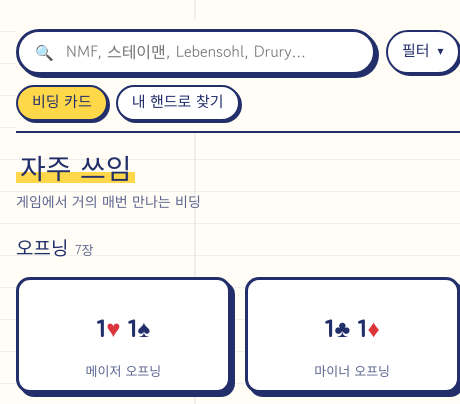
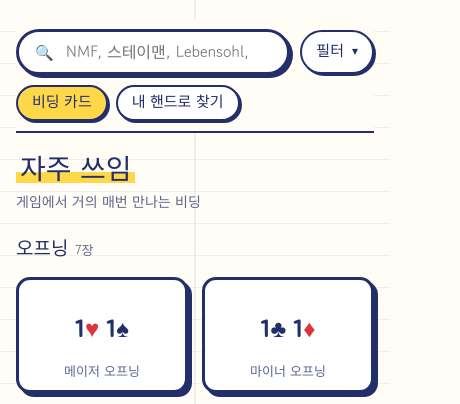
Before and after one commit to yomybomy/tokbidding, a plain HTML site: page index.html in a window 390 px wide. Shown: the part 128-532 px from the top of the page, 460 px wide, since content can reach past the window. Drawn offline with Linux system fonts and the light colour scheme.

Commit message:
Fix horizontal overflow on narrow phones; expand work notes
- Keep the page grid within the screen width (no sideways shift at 320px or with large text)
- Bump offline cache to tok-v2
- CLAUDE.md: list of [윤윤] worksheets, C-group details, new-PC steps

Co-Authored-By: Claude Opus 5.5 <noreply@anthropic.com>

```diff
--- a/index.html
+++ b/index.html
@@ -16,7 +16,8 @@
 <style>
 /* 기본 리셋 (이전 Claude 뷰어가 넣어 주던 것) */
 :root { padding-top: env(safe-area-inset-top, 0px); padding-bottom: env(safe-area-inset-bottom, 0px); }
-html { -webkit-text-size-adjust: 100%; }
+html { -webkit-text-size-adjust: 100%; overflow-x: hidden; }
+@supports (overflow: clip) { html { overflow-x: clip; } }
 img { max-width: 100%; }
 [hidden] { display: none !important; }
 </style>
@@ -62,6 +63,7 @@ button { font: inherit; color: inherit; }
 :focus-visible { outline: 3px solid var(--hl); outline-offset: 3px; }
 
 .wrap {
+  grid-template-columns: minmax(0, 1fr);
   max-width: 1180px; margin: 0 auto;
   padding-block: 28px 64px;
   padding-left: max(16px, env(safe-area-inset-left, 0px));
@@ -93,7 +95,7 @@ h1 {
   box-shadow: 4px 4px 0 var(--ink); padding: 8px 18px;
 }
 .search input {
-  flex: 1; min-width: 0; border: 0; background: none; outline: none;
+  flex: 1; min-width: 0; width: 100%; border: 0; background: none; outline: none;
   font: inherit; font-size: 16px; color: var(--ink);
 }
 .search:focus-within { box-shadow: 4px 4px 0 var(--hl), 4px 4px 0 3px var(--ink); }
--- a/sw.js
+++ b/sw.js
@@ -1,6 +1,6 @@
 /* 톡톡 비딩 오프라인 저장
    사이트를 고칠 때마다 VERSION 숫자를 올리면, 다음 실행 때 새 버전이 저장돼요. */
-const VERSION = "tok-v1";
+const VERSION = "tok-v2";
 const CORE = [
   "./",
   "./index.html",
```
Also changed, not shown: 1 other file.
